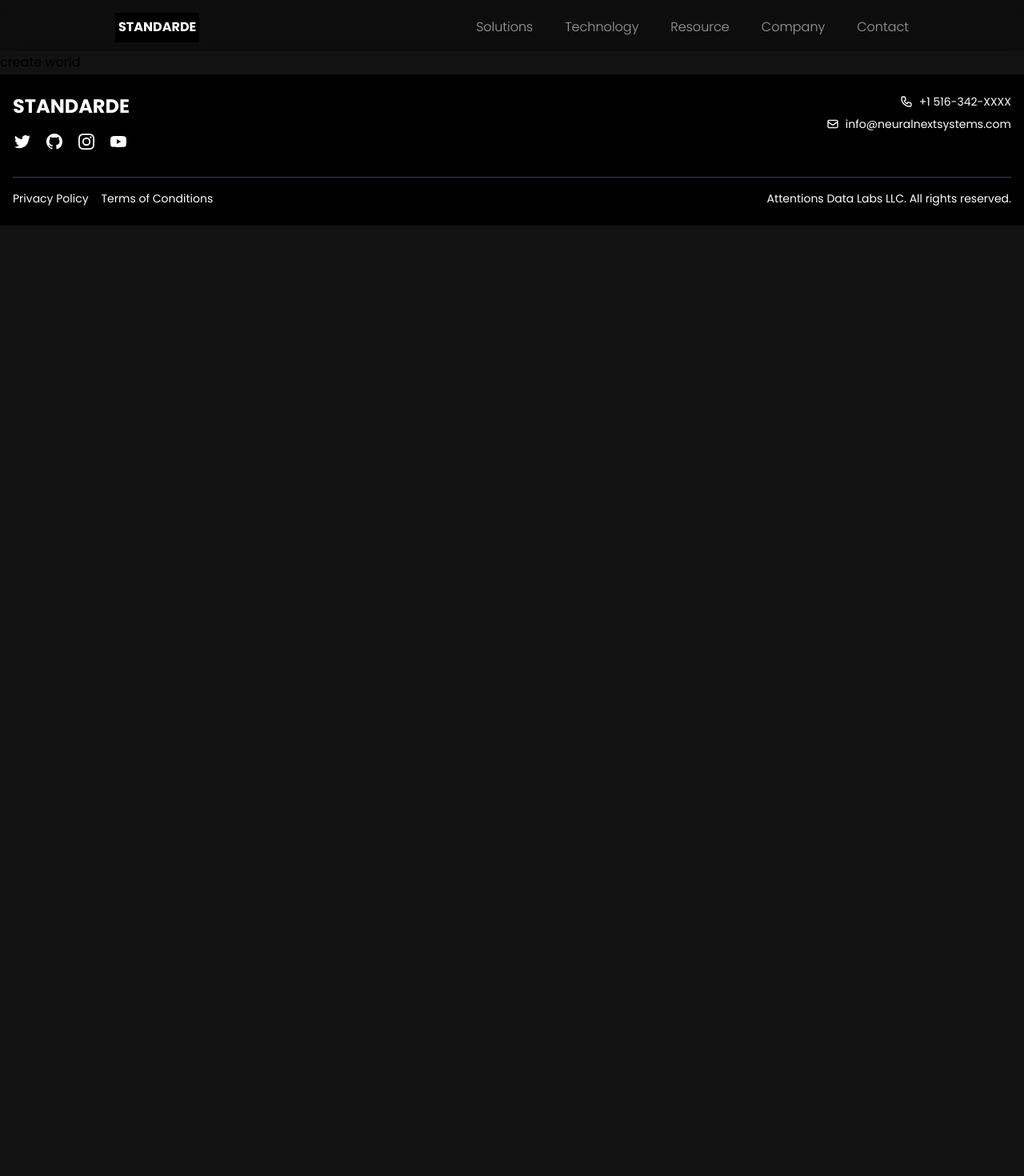
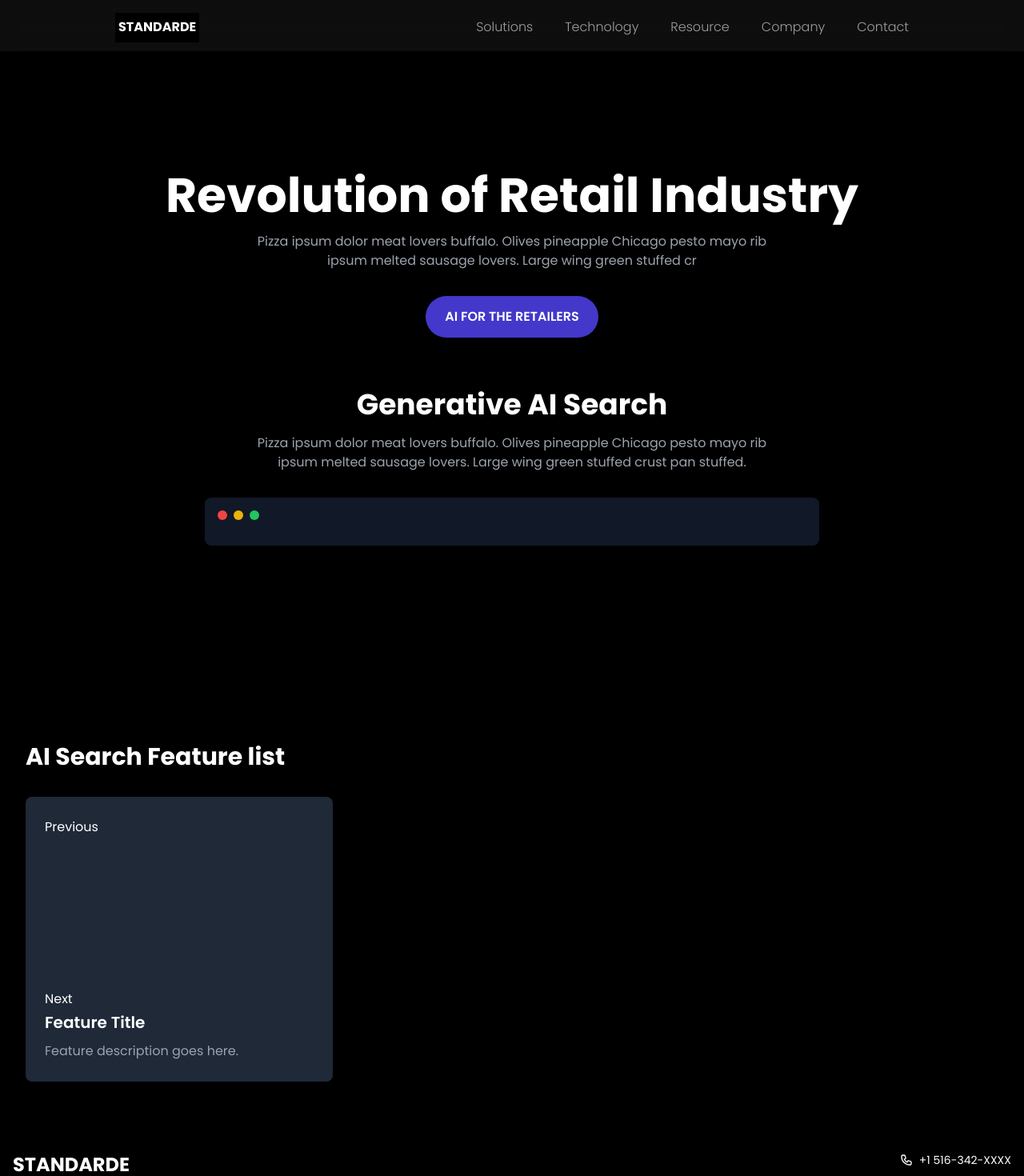
Before and after one commit to jigarjoshi011/STANDARDE_CMS, a Next.js app: page / in a window 1280 px wide. Shown: the top 1470 px of the page at 80% size. Before the commit the page ends 800 px from the top, so only its background shows below. Built offline with nearby package versions, Linux system fonts and the light colour scheme.

Commit message:
UI & Set-up

```diff
--- a/app/[...slug]/layout.tsx
+++ b/app/[...slug]/layout.tsx
@@ -6,7 +6,7 @@ const Layout: FC<{ children: React.ReactNode }> = ({ children }) => {
   return (
     <>
       <Header />
-      {children}
+        {children}
       <Footer />
     </>
   );
--- a/app/[...slug]/page.tsx
+++ b/app/[...slug]/page.tsx
@@ -1,13 +1,106 @@
 "use client";
 import { useParams } from "next/navigation";
 import React from "react";
-
-import Footer from "@/components/Footer/Footer";
-import Header from "@/components/Header/Header";
+import Image from "next/image";
+import Slider from "react-slick";
 
 const CMSPage = () => {
+  const settings = {
+    dots: false,
+    infinite: true,
+    speed: 500,
+    slidesToShow: 1,
+    slidesToScroll: 1,
+    adaptiveHeight: true,
+  };
   const { slug } = useParams<{ slug: string[] }>();
-  return <div>create world</div>;
+  return (
+    <div>
+      <section className="bg-black text-white min-h-screen flex flex-col justify-center items-center px-4 py-16">
+        <div className="max-w-4xl mx-auto text-center">
+          <h1 className="text-4xl md:text-6xl font-bold mb-4 leading-tight">
+            Revolution of Retail Industry
+          </h1>
+          <p className="text-sm md:text-base mb-8 text-gray-400 max-w-2xl mx-auto">
+            Pizza ipsum dolor meat lovers buffalo. Olives pineapple Chicago
+            pesto mayo rib ipsum melted sausage lovers. Large wing green stuffed
+            cr
+          </p>
+          <button className="bg-indigo-700 text-white px-6 py-3 rounded-full font-semibold hover:bg-indigo-600 transition duration-300">
+            AI FOR THE RETAILERS
+          </button>
+
+          <h2 className="text-2xl md:text-4xl font-bold mt-16 mb-4">
+            Generative AI Search
+          </h2>
+          <p className="text-sm md:text-base mb-8 text-gray-400 max-w-2xl mx-auto">
+            Pizza ipsum dolor meat lovers buffalo. Olives pineapple Chicago
+            pesto mayo rib ipsum melted sausage lovers. Large wing green stuffed
+            crust pan stuffed.
+          </p>
+
+          <div className="mt-8 bg-gray-900 rounded-lg p-4 max-w-3xl mx-auto">
+            <div className="flex items-center space-x-2 mb-4">
+              <div className="w-3 h-3 rounded-full bg-red-500"></div>
+              <div className="w-3 h-3 rounded-full bg-yellow-500"></div>
+              <div className="w-3 h-3 rounded-full bg-green-500"></div>
+            </div>
+            {/* <Image src="path-to-your-search-interface-image.jpg" alt="Search Interface" className="w-full rounded-lg shadow-lg"> */}
+          </div>
+
+          <div className="mt-8 grid grid-cols-1 md:grid-cols-3 gap-4">
+            {/* <Image src="path-to-image1.jpg" alt="Retail Image 1" className="w-full h-40 object-cover rounded-lg">
+                <Image src="path-to-image2.jpg" alt="Retail Image 2" className="w-full h-40 object-cover rounded-lg">
+                <Image src="path-to-image3.jpg" alt="Retail Image 3" className="w-full h-40 object-cover rounded-lg"> */}
+          </div>
+        </div>
+      </section>
+      {/* SECOND SECTION */}
+      <section className="bg-black text-white py-16 px-4 overflow-hidden">
+        <div className="container mx-auto">
+          <h2 className="text-3xl font-bold mb-8">AI Search Feature list</h2>
+
+          <div className="flex flex-col md:flex-row gap-8">
+            <div className="md:w-1/2">
+              <div className="slider-container relative">
+                <div className="slider flex transition-transform duration-300 ease-in-out">
+                  <div className="card flex-shrink-0 w-full md:w-96 bg-gray-800 rounded-lg p-6 mr-4">
+                    <Slider {...settings}>
+                      <div
+                        className="feature-item h-full "
+                      >
+                        <div className="feature-item-inside bg-lightGray lg:px-[70px] lg:py-[60px] px-[30px] py-[20px] h-full">
+                          <div className="feature-desc font-normal lg:[&>p]:text-[26px] [&>p]:text-[18px] [&>p]:italic pb-14 tracking-[0.2px]">
+                            {/* <p>&quot;{firstEl?.description}&quot;</p> */}
+                          </div>
+                          <div className="testimonial-name">
+                            <h4 className="!mb-0">
+                              {/* {firstEl?.testimonial_name} */}
+                            </h4>
+                            {/* <p>{firstEl?.testimonial_designation}</p> */}
+                          </div>
+                        </div>
+                      </div>
+                    </Slider>
+                    {/* <img src="path-to-card-image.jpg" alt="Feature" className="w-full h-48 object-cover rounded-lg mb-4"> */}
+                    <h3 className="text-xl font-semibold mb-2">
+                      Feature Title
+                    </h3>
+                    <p className="text-gray-400">
+                      Feature description goes here.
+                    </p>
+                  </div>
+                </div>
+              </div>
+            </div>
+            <div className="md:w-1/2">
+              {/* <img src="path-to-large-image.jpg" alt="AI Search Interface" className="w-full rounded-lg shadow-lg"> */}
+            </div>
+          </div>
+        </div>
+      </section>
+    </div>
+  );
 };
 
 export default CMSPage;
```
Also changed, not shown: package.json (+6 -4 lines), 1 other file (tests, documents, lock files or other folders).
